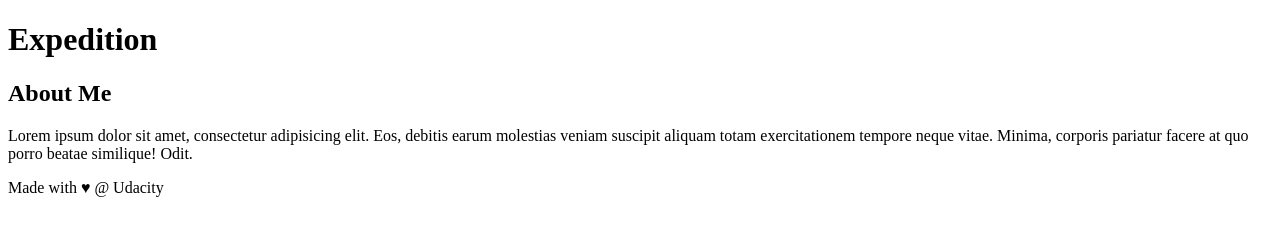
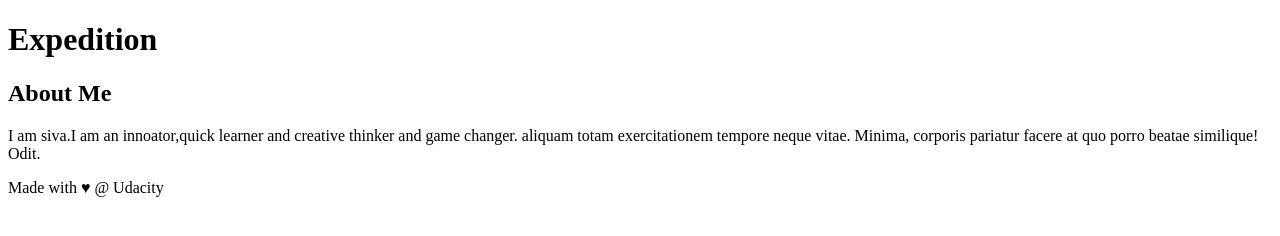
Before and after one commit to siva-innovator/MyProject, a plain HTML site: page index.html in a window 1280 px wide. Drawn offline with Linux system fonts and the light colour scheme; files that its build step writes are made by us from their sources; files whose address does not match are found by name.

Commit message:
about me

```diff
--- a/index.html
+++ b/index.html
@@ -23,7 +23,7 @@
     <aside>
         <h2>About Me</h2>
 
-        <p>Lorem ipsum dolor sit amet, consectetur adipisicing elit. Eos, debitis earum molestias veniam suscipit aliquam totam exercitationem tempore neque vitae. Minima, corporis pariatur facere at quo porro beatae similique! Odit.</p>
+        <p>I am siva.I am an innoator,quick learner and creative thinker and game changer. aliquam totam exercitationem tempore neque vitae. Minima, corporis pariatur facere at quo porro beatae similique! Odit.</p>
     </aside>
     <!-- end of new content -->
 
```
